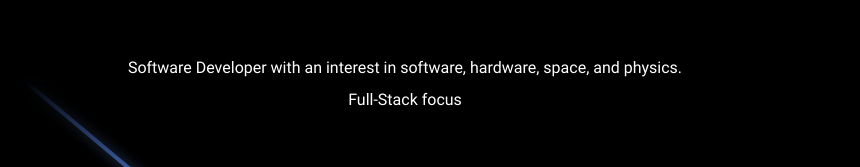
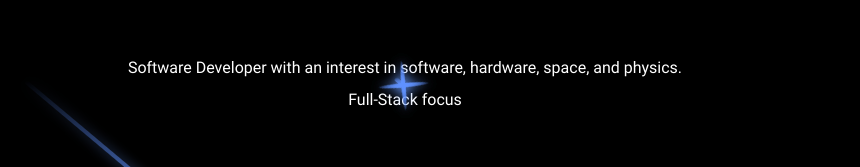
Before and after one commit to pziajski/personal-website, a React (Create React App) app: page / in a window 1280 px wide. Shown: the part 316-483 px from the top of the page, without its empty margins (235-1095 px from the left). Built offline with nearby package versions, Linux system fonts and the light colour scheme.

Commit message:
added more stars

```diff
--- a/src/components/StarFall/StarFall.tsx
+++ b/src/components/StarFall/StarFall.tsx
@@ -8,6 +8,8 @@ export const StarFall = () => {
             <div className="star"></div>
             <div className="star"></div>
             <div className="star"></div>
+            <div className="star"></div>
+            <div className="star"></div>
         </div>
     )
 }
```
